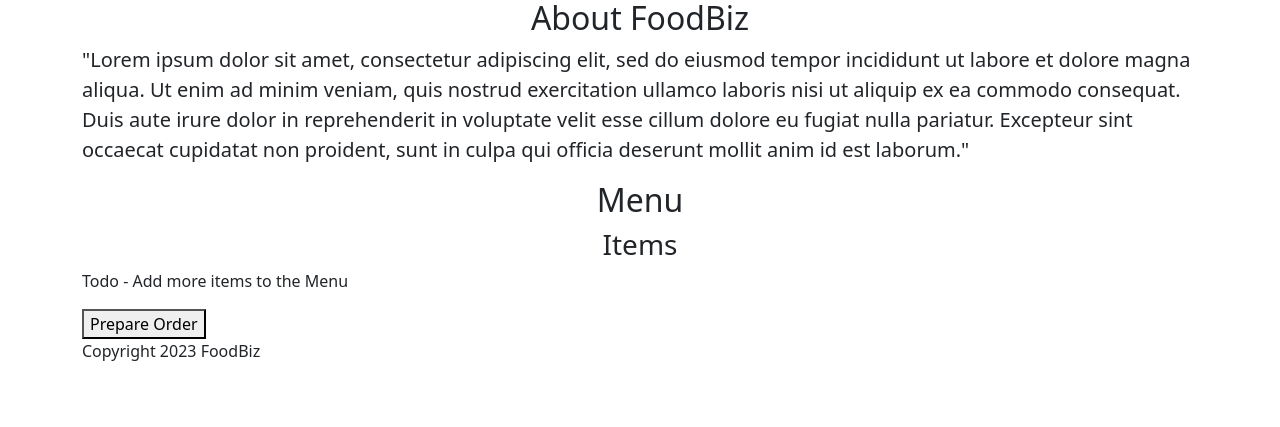
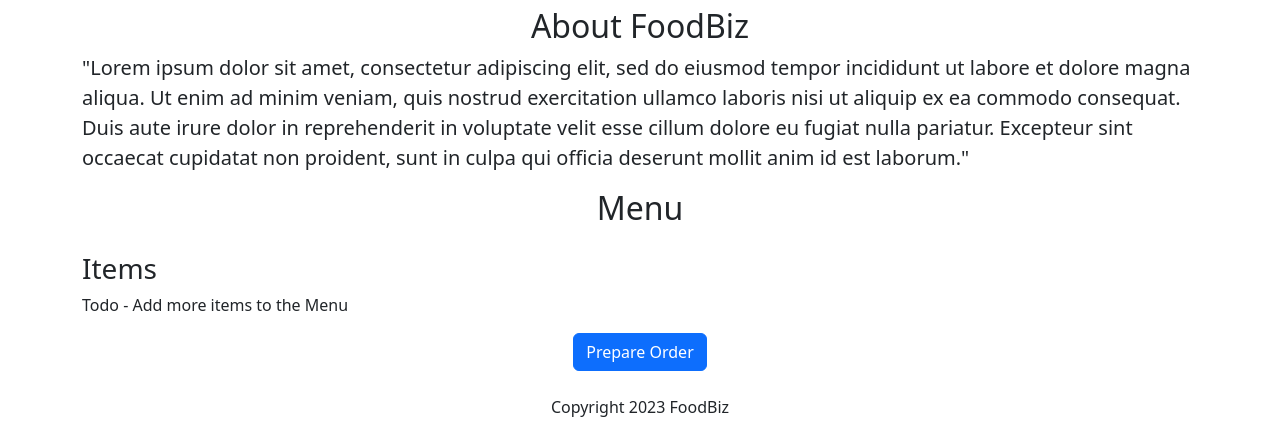
Before and after one commit to kosigamaani/foodbiz, a Flask app: page / in a window 1280 px wide. Shown: the part 501-928 px from the top of the page. Before the commit the page ends 862 px from the top, so only its background shows below. Run offline with Flask 2, Linux system fonts and the light colour scheme.

Commit message:
Added initial bootstrap setup

```diff
--- a/templates/home.html
+++ b/templates/home.html
@@ -16,14 +16,16 @@
   <body>
     <div class="container">
     <h1 class="text-center mt-2 mb-4">FoodBiz</h1>
-    <img id="homeimg" src="https://foodbiz.kosigamaanithir.repl.co/static/home_page_1.jpg">
-    <h2 class="text-center">About FoodBiz</h2>
+    <img id="homeimg" class="img-fluid" src="https://foodbiz.kosigamaanithir.repl.co/static/home_page_1.jpg">
+    <h2 class="text-center mt-2 mb-2">About FoodBiz</h2>
     <p class="lead">"Lorem ipsum dolor sit amet, consectetur adipiscing elit, sed do eiusmod tempor incididunt ut labore et dolore magna aliqua. Ut enim ad minim veniam, quis nostrud exercitation ullamco laboris nisi ut aliquip ex ea commodo consequat. Duis aute irure dolor in reprehenderit in voluptate velit esse cillum dolore eu fugiat nulla pariatur. Excepteur sint occaecat cupidatat non proident, sunt in culpa qui officia deserunt mollit anim id est laborum."</p>
-    <h2 class="text-center">Menu</h2>
-    <h3 class="text-center">Items</h3>
+    <h2 class="text-center mt-2 mb-4">Menu</h2>
+    <h3>Items</h3>
     <p>Todo - Add more items to the Menu</p>
-    <button>Prepare Order</button>
-    <p>Copyright 2023 FoodBiz</p>
+      <div class="text-center">
+        <button type="button" class="btn btn-primary">Prepare Order</button>
+    <p class="mt-4 mb-2">Copyright 2023 FoodBiz</p>
+      </div>
       </div>
   </body>
 </html>
```
